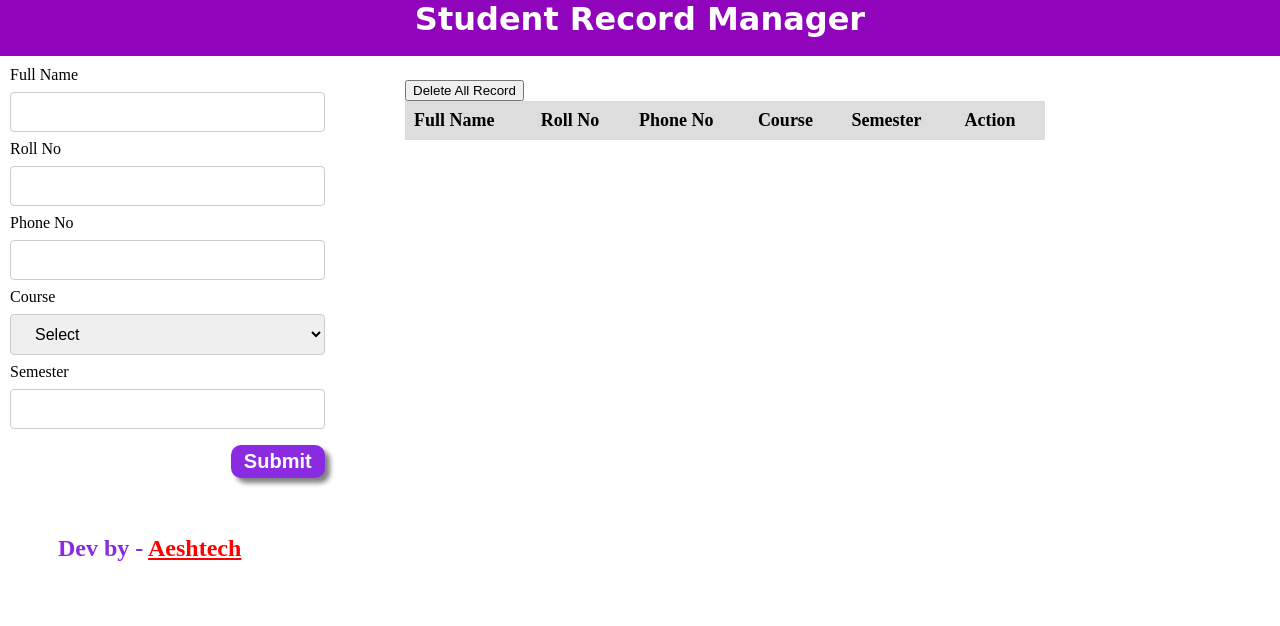
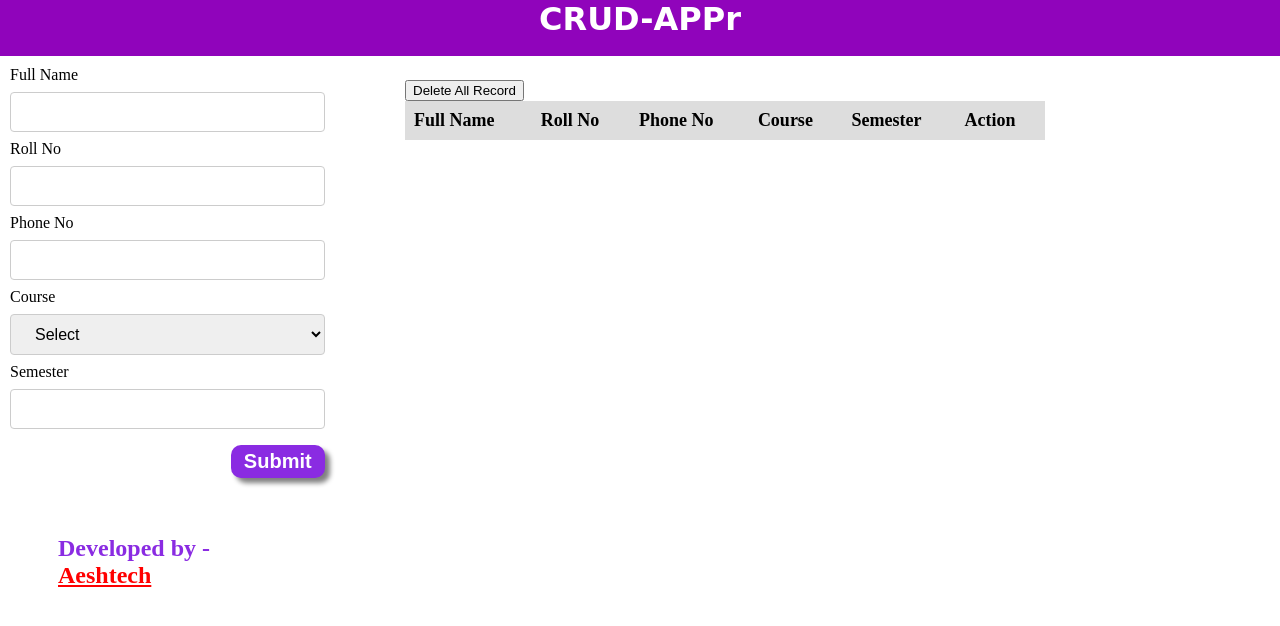
Before and after one commit to Aeshtech/CRUD-App, a plain HTML site: page index.html in a window 1280 px wide. Drawn offline with Linux system fonts and the light colour scheme.

Commit message:
Update index.html

```diff
--- a/index.html
+++ b/index.html
@@ -9,7 +9,7 @@
 
 <body>
     <nav id="nav">
-        <h1>Student Record Manager</h1>
+        <h1>CRUD-APPr</h1>
     </nav>
 
     <div id="container">
@@ -46,7 +46,7 @@
             </form>
 
             <br>
-            <h2 style="color: blueviolet;margin: 10vh 2em 0;">Dev by - <a href="https://Aeshtech.com" alt="Aeshtech" title="Aeshtech">Aeshtech</a></h2>
+            <h2 style="color: blueviolet;margin: 10vh 2em 0;">Developed by - <a href="https://Aeshtech.com" alt="Aeshtech" title="Aeshtech">Aeshtech</a></h2>
         </div>
 
 
```
